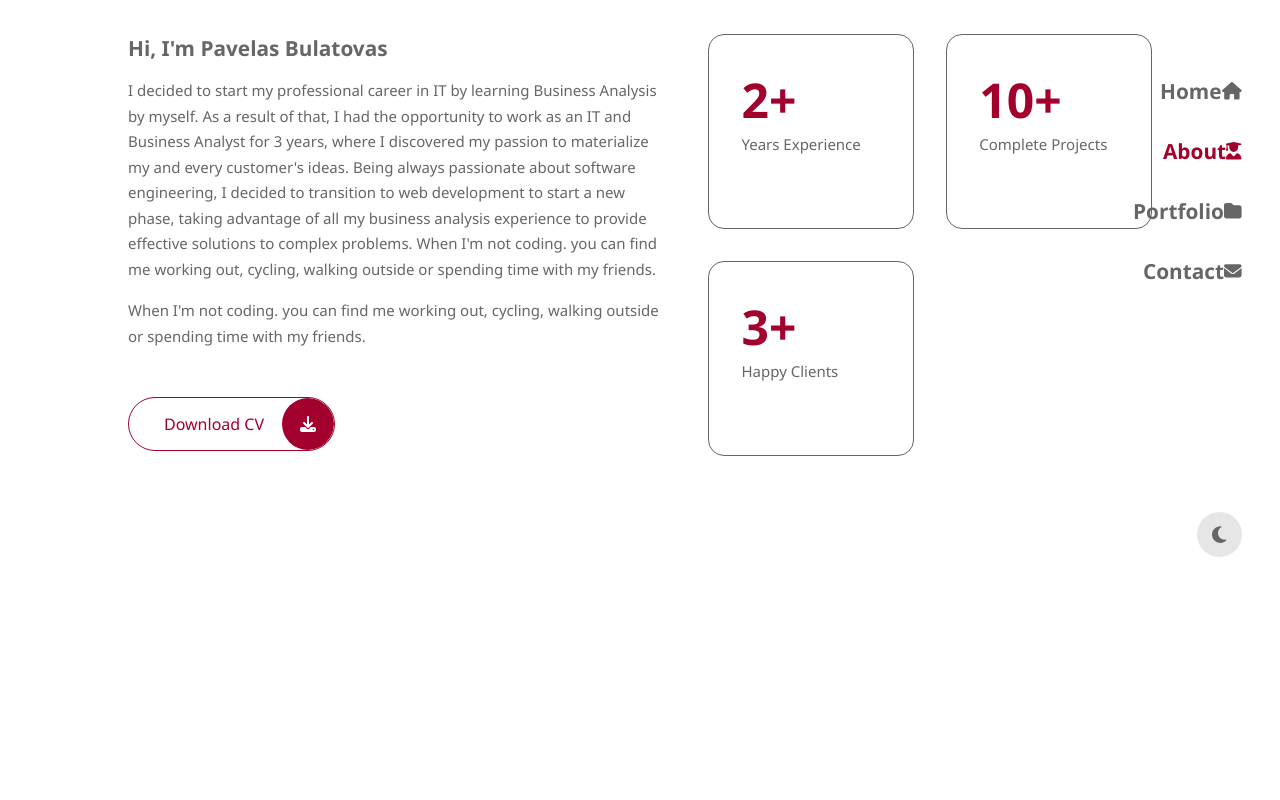
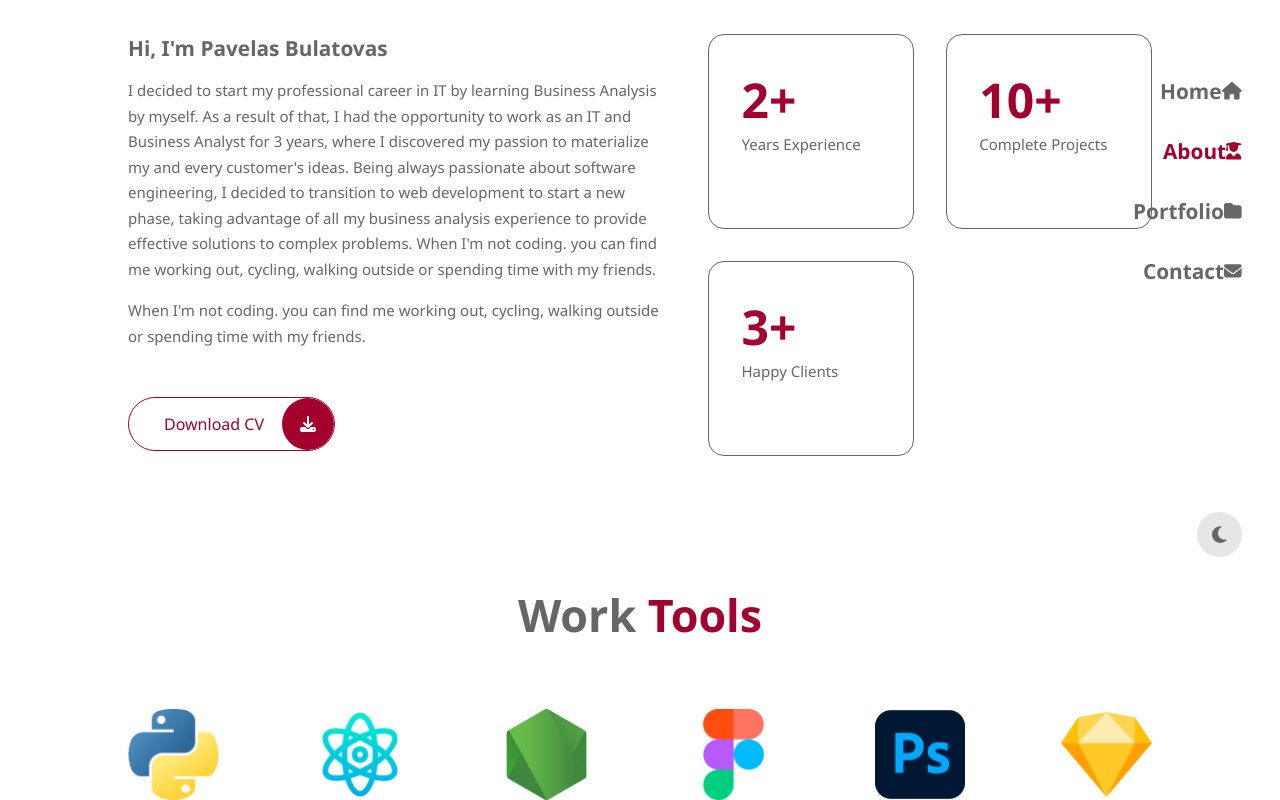
Before and after one commit to paskaeu25/amazing-portfolio, a React (Vite) app: page /about in a window 1280 px wide. Shown: the part 219-1019 px from the top of the page. Before the commit the page ends 800 px from the top, so only its background shows below. Built offline with nearby package versions, Linux system fonts and the light colour scheme.

Commit message:
Created and styled Tools component and added to About.jsx page

```diff
--- a/src/components/HeadingText/HeadingText.css
+++ b/src/components/HeadingText/HeadingText.css
@@ -15,6 +15,7 @@
   }
 }
 
+/* max with 600px */
 @media (max-width: 600px) {
   .Heading-text {
     font-size: 1.8rem;
--- /dev/null
+++ b/src/components/Tools/Tools.css
@@ -0,0 +1,30 @@
+.tools {
+  padding-bottom: 0;
+}
+
+.tools-container {
+  display: grid;
+  grid-template-columns: repeat(6, 1fr);
+  gap: 6rem;
+
+  & img {
+    transition: var(--transition);
+    &:hover {
+      transform: rotate(-45deg);
+    }
+  }
+}
+
+/* Max With 1024px */
+@media (max-width: 1024px) {
+  .tools-container {
+    gap: 4rem;
+  }
+}
+
+/* max with 600px */
+@media (max-width: 600px) {
+  .tools-container {
+    gap: 1.5rem;
+  }
+}
--- /dev/null
+++ b/src/components/Tools/Tools.jsx
@@ -0,0 +1,21 @@
+import './Tools.css';
+
+// Components Import
+import HeadingText from '../HeadingText/HeadingText';
+
+// Data Import
+import { tools } from '../../data/Data';
+import Card from '../../UI/Card';
+
+export default function Tools() {
+  return (
+    <section className="tools">
+      <HeadingText title={'Work'} titlePrimary={'Tools'} />
+      <div className="container tools-container">
+        {tools.map(({ id, img }) => {
+          return <img src={img} key={id} />;
+        })}
+      </div>
+    </section>
+  );
+}
--- a/src/pages/About/About.jsx
+++ b/src/pages/About/About.jsx
@@ -10,6 +10,7 @@ import CV from '../../assets/CV.pdf';
 // Component import
 import HeadingText from '../../components/HeadingText/HeadingText';
 import Card from '../../UI/Card';
+import Tools from '../../components/Tools/Tools';
 
 // Experience Data Import
 import { experience } from '../../data/Data';
@@ -61,6 +62,7 @@ export default function About() {
           </div>
         </div>
       </section>
+      <Tools />
     </>
   );
 }
```
